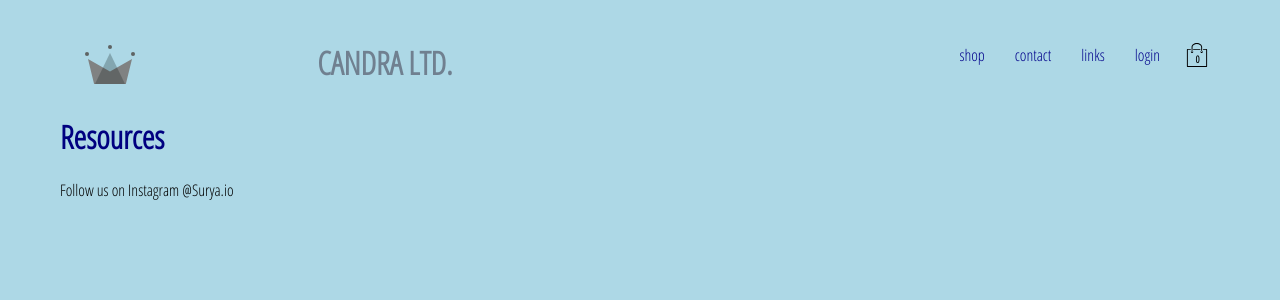
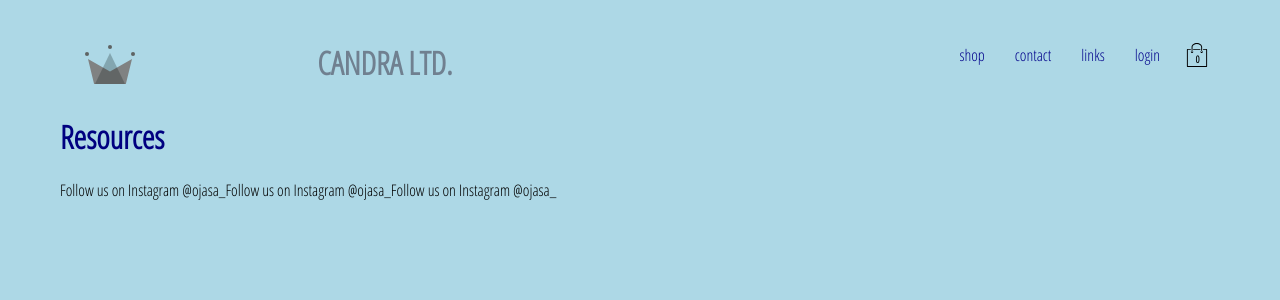
Before and after one commit to amriikk/CandraLtd, a React (Create React App) app: page /resource in a window 1280 px wide. Shown: the top 300 px of the page. Built offline with nearby package versions, Linux system fonts and the light colour scheme; no server answers.

Commit message:
update instagram handles in Links

```diff
--- a/src/pages/ResourcePage/ResourcePage.jsx
+++ b/src/pages/ResourcePage/ResourcePage.jsx
@@ -5,7 +5,9 @@ import './ResourcePage.scss'
 const ResourcePage = () => (
     <div>
         <h1>Resources</h1>
-        <span>Follow us on Instagram @Surya.io</span>
+        <span>Follow us on Instagram @ojasa_</span>
+        <span>Follow us on Instagram @ojasa_</span>
+        <span>Follow us on Instagram @ojasa_</span>
     </div>
 )
 
```
